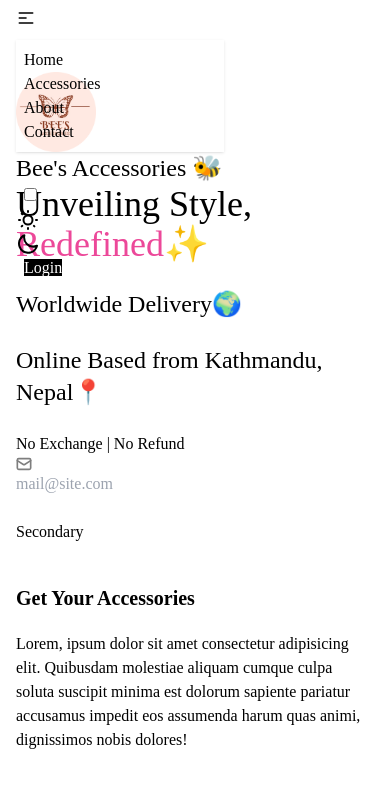
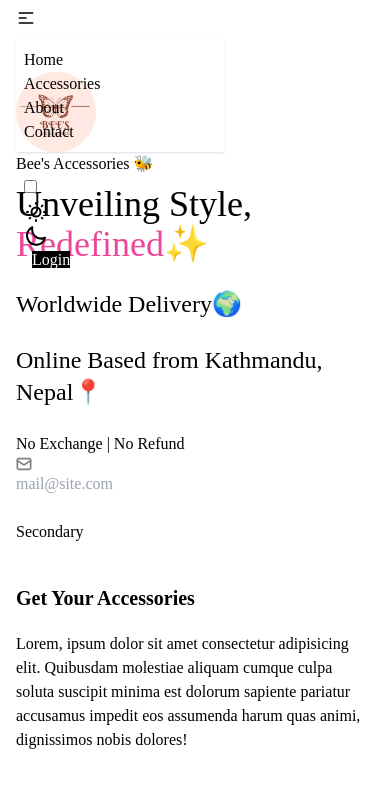
Before and after one commit to bipin-Pariyar2003/Bee-s_Accessories, a React (Vite) app in the folder frontend/: page / in a window 390 px wide. Shown: the top 788 px of the page. Built offline with nearby package versions, Linux system fonts and the light colour scheme; a web font is replaced by a local one.

Commit message:
optimized navbar for phone screens

```diff
--- a/frontend/src/components/Navbar/index.jsx
+++ b/frontend/src/components/Navbar/index.jsx
@@ -67,7 +67,7 @@ const Navbar = () => {
               {navbarItems}
             </ul>
           </div>
-          <a className="btn btn-ghost text-2xl ">Bee's Accessories 🐝</a>
+          <a className="btn btn-ghost text-md md:text-2xl ">Bee's Accessories 🐝</a>
         </div>
         <div className="navbar-end space-x-2">
           <div className="navbar-center hidden lg:flex">
@@ -99,7 +99,9 @@ const Navbar = () => {
               />
             </label>
           </div>
-          <label className="swap swap-rotate">
+
+          <div className="navbar-end space-x-2">
+            <label className="swap swap-rotate ">
               {/* this hidden checkbox controls the state */}
               <input type="checkbox" className="theme-controller" value="synthwave" />
 
@@ -121,7 +123,6 @@ const Navbar = () => {
                 <path d="M21.64,13a1,1,0,0,0-1.05-.14,8.05,8.05,0,0,1-3.37.73A8.15,8.15,0,0,1,9.08,5.49a8.59,8.59,0,0,1,.25-2A1,1,0,0,0,8,2.36,10.14,10.14,0,1,0,22,14.05,1,1,0,0,0,21.64,13Zm-9.5,6.69A8.14,8.14,0,0,1,7.08,5.22v.27A10.15,10.15,0,0,0,17.22,15.63a9.79,9.79,0,0,0,2.1-.22A8.11,8.11,0,0,1,12.14,19.73Z" />
               </svg>
             </label>
-          <div className="navbar-end">
             <a className="btn bg-black text-white">Login</a>
           </div>
         </div>
```
Lines whose indentation alone changed are shown as unchanged.
